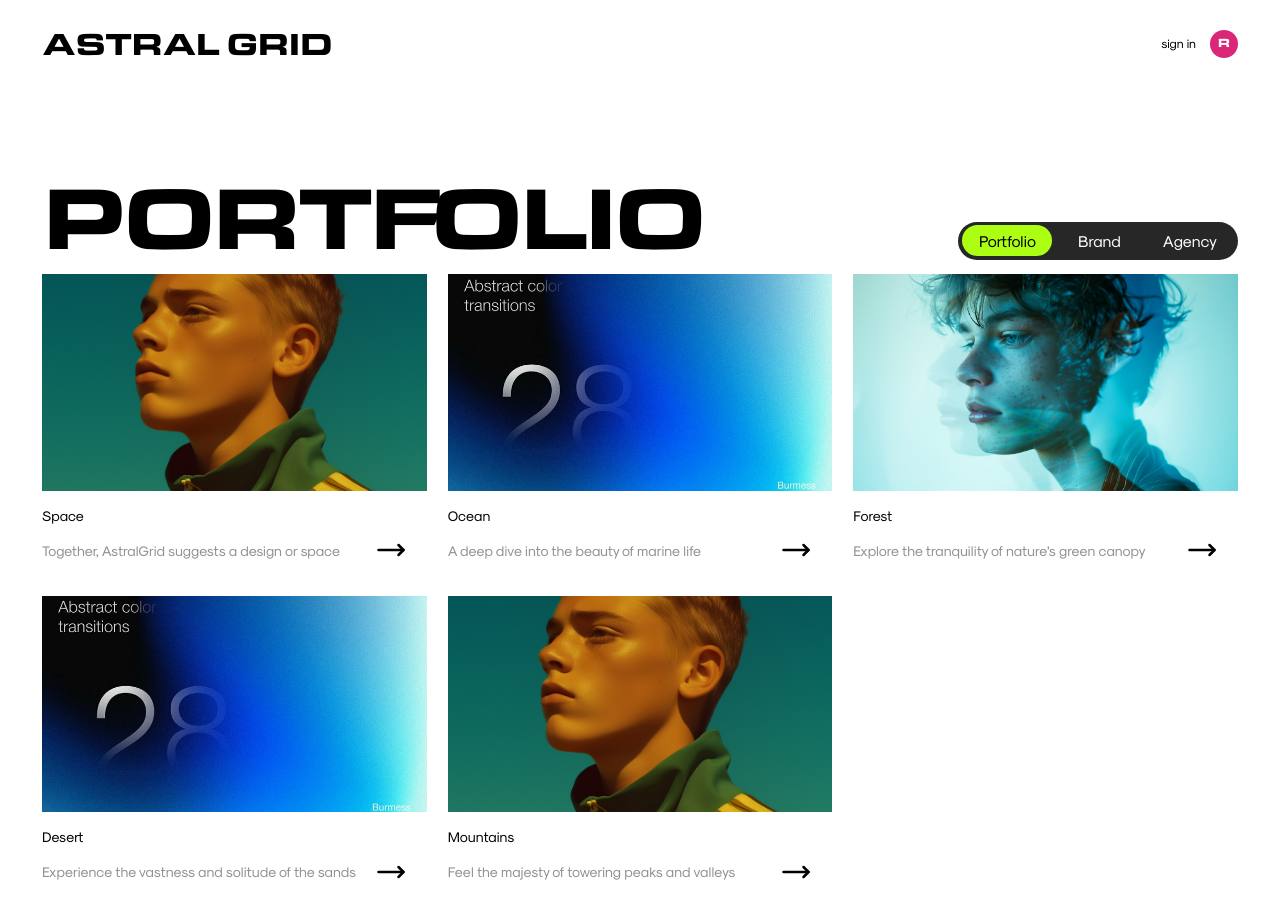
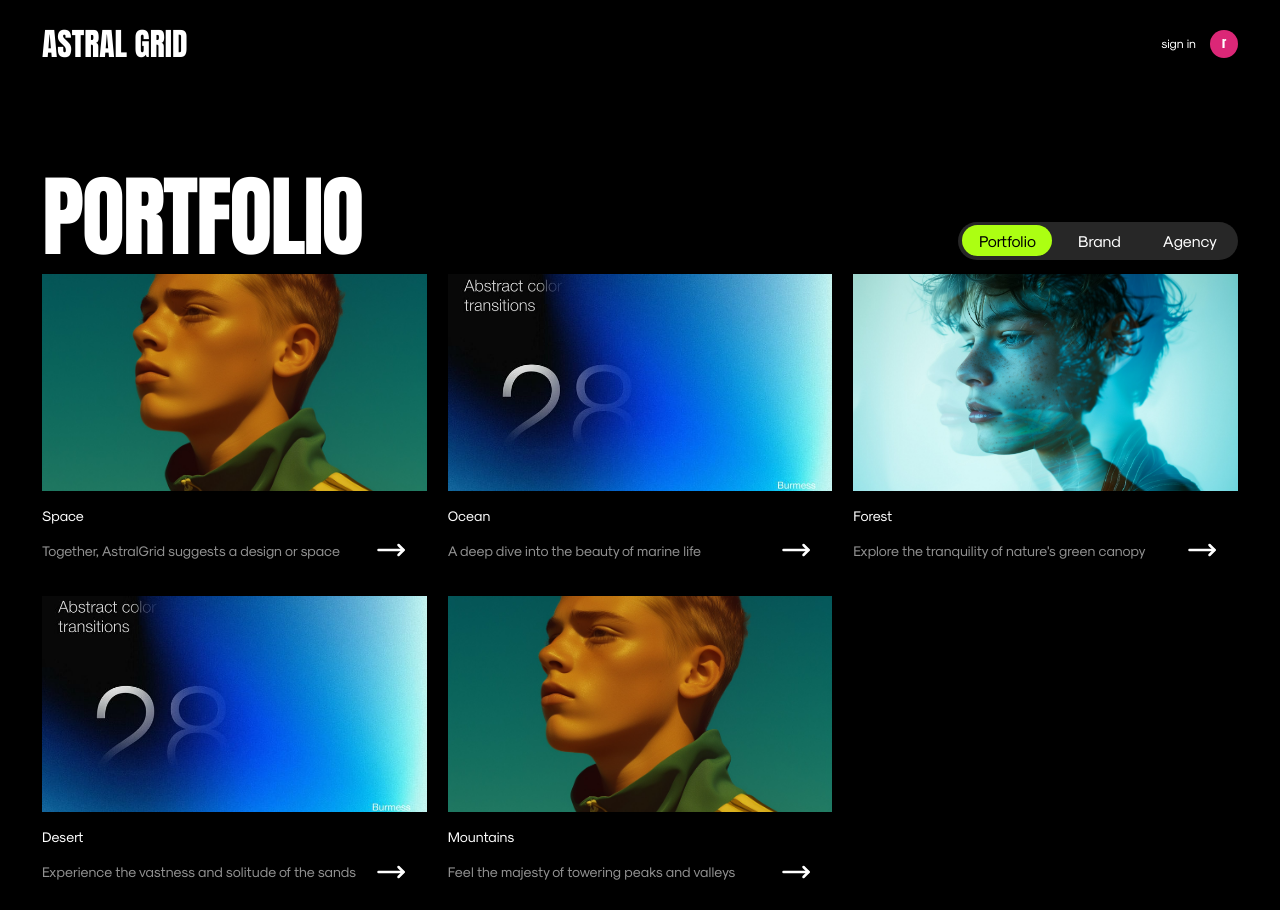
Before and after one commit to jtr-code/astral-grid, a Next.js app: page / in a window 1280 px wide. Built offline with nearby package versions, Linux system fonts and the light colour scheme.

Commit message:
feat : font update

```diff
--- a/app/LayoutWrapper.tsx
+++ b/app/LayoutWrapper.tsx
@@ -1,6 +1,6 @@
 const LayoutWrapper = ({ children }: { children: React.ReactNode }) => {
   return (
-    <div className="bg-gray-50 min-h-screen w-full p-4 text-black dark:bg-dark-bg dark:text-white lg:px-12 lg:py-4">
+    <div className="bg-gray-50 min-h-screen w-full p-4 lg:px-12 lg:py-4">
       {children}
     </div>
   );
--- a/app/globals.css
+++ b/app/globals.css
@@ -18,8 +18,8 @@ body,
   height: 100%;
   width: 100%;
   @apply text-sm;
-  @apply bg-white;
-  @apply dark:bg-black;
+  @apply bg-black;
+  @apply text-white;
 }
 
 .text-clamp {
--- a/app/layout.tsx
+++ b/app/layout.tsx
@@ -4,9 +4,9 @@ import "./globals.css";
 import LayoutWrapper from "./LayoutWrapper";
 import Navbar from "@/components/Navbar";
 
-const modernWarfare = localFont({
-  src: "./fonts/ModernWarfare.ttf",
-  variable: "--font-modern-warfare",
+const antonRegular = localFont({
+  src: "./fonts/AntonRegular.ttf",
+  variable: "--font-anton-regular",
   weight: "600",
 });
 const modernistRegular = localFont({
@@ -27,7 +27,7 @@ export default function RootLayout({
   return (
     <html lang="en">
       <body
-        className={`${modernWarfare.variable} ${modernistRegular.variable} font-sans antialiased`}
+        className={`${antonRegular.variable} ${modernistRegular.variable} font-sans antialiased`}
       >
         <LayoutWrapper>
           <Navbar />
--- a/components/Header/index.tsx
+++ b/components/Header/index.tsx
@@ -9,7 +9,7 @@ const Header = ({ title, isSmallText = false }: HeaderProps) => {
   return (
     <article className="py-4">
       <h1
-        className={`${isSmallText ? "text-4xl font-normal tracking-tight" : "text-clamp tracking-tighter"} text-pretty leading-none`}
+        className={`${isSmallText ? "text-4xl font-normal" : "text-clamp tracking-tight"} text-pretty leading-none uppercase`}
       >
         {title}
       </h1>
--- a/tailwind.config.ts
+++ b/tailwind.config.ts
@@ -10,7 +10,7 @@ const config: Config = {
   theme: {
     extend: {
       fontFamily: {
-        sans: ["var(--font-modern-warfare)"],
+        sans: ["var(--font-anton-regular)"],
         modernistRegular: ["var(--font-modernist-regular)"],
       },
       colors: {
```
Also changed, not shown: app/fonts/AntonRegular.ttf (added).
